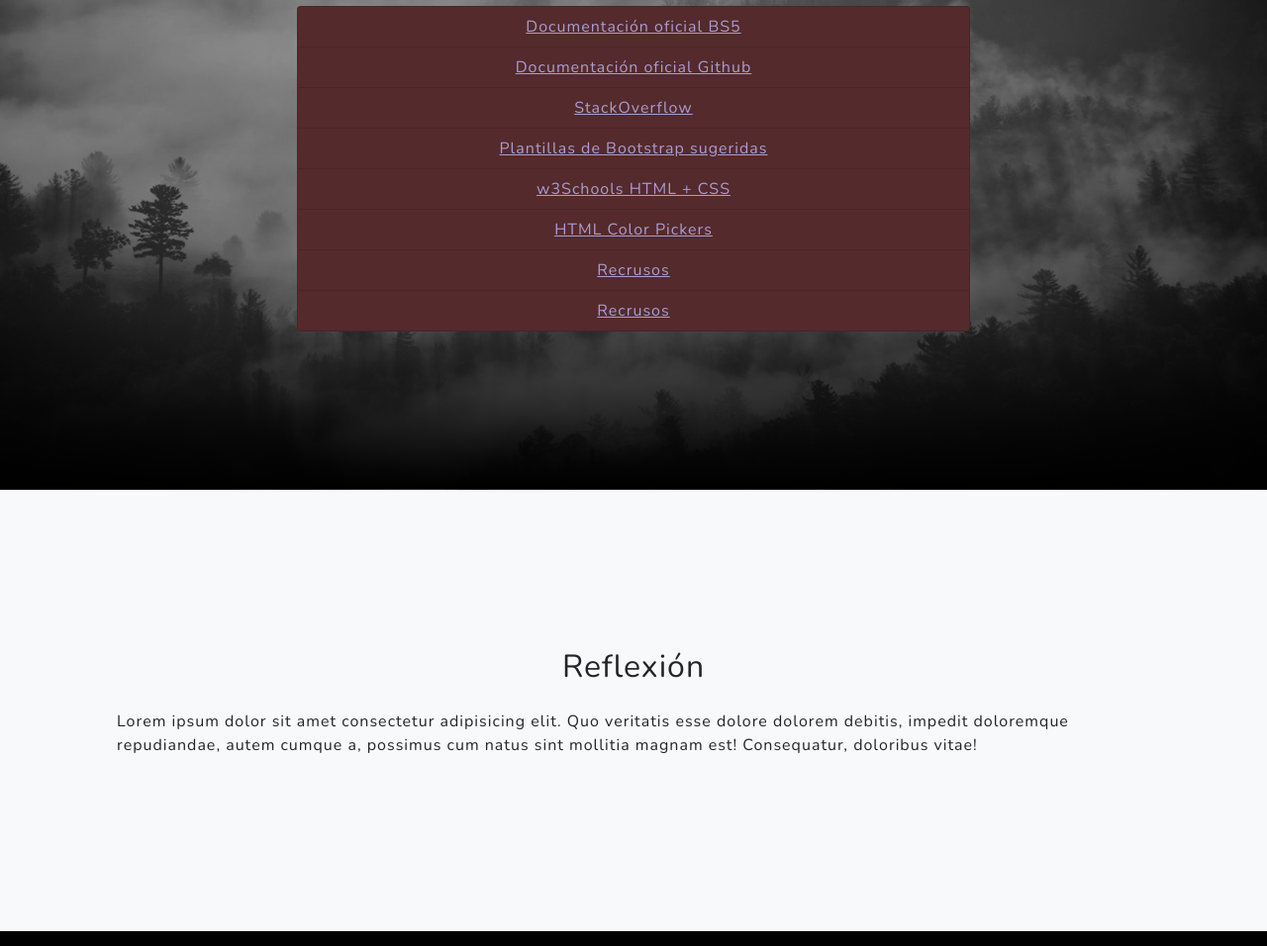
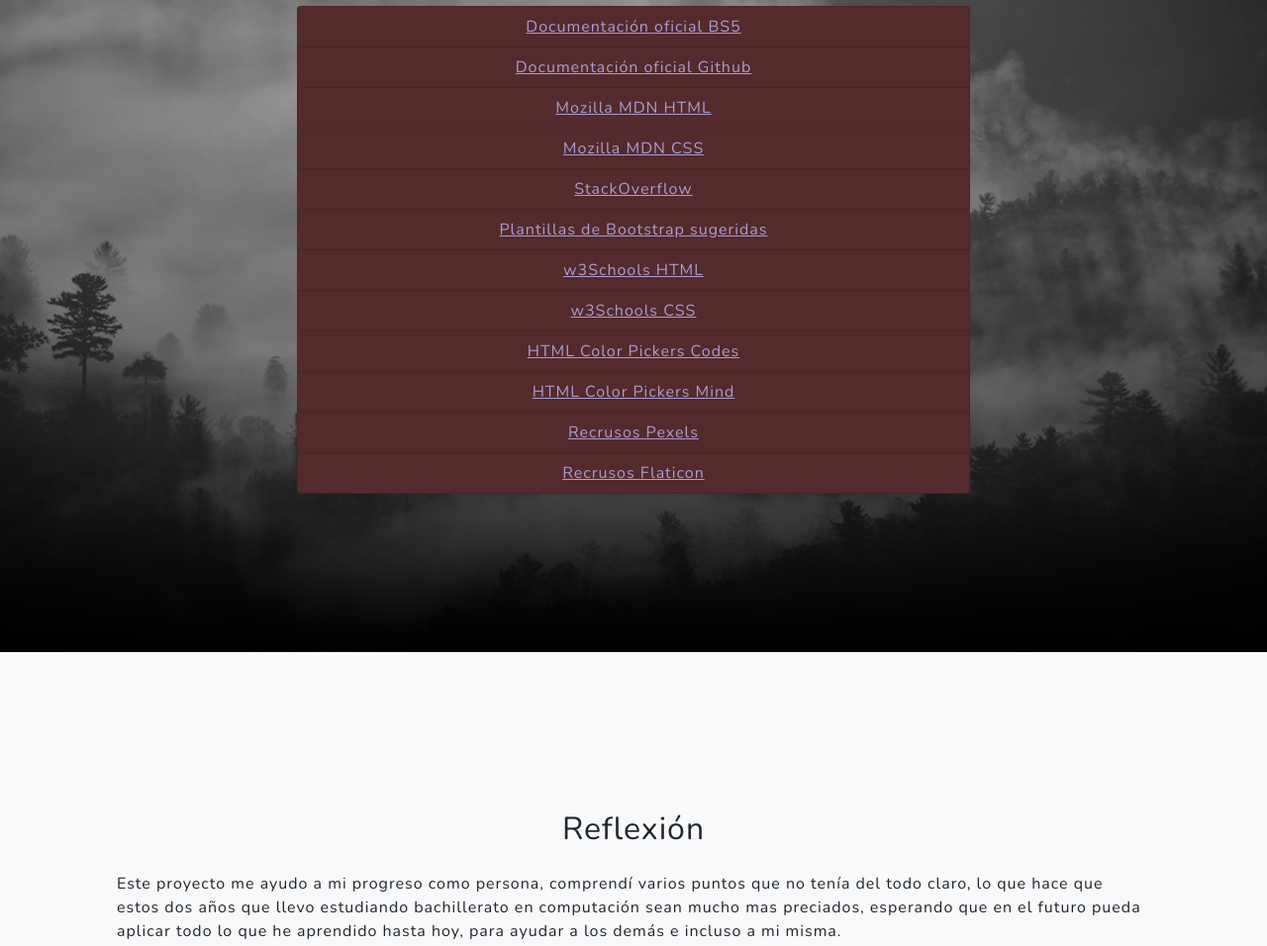
Before and after one commit to Ana-PG-15/ii-laboratorio-practica, a plain HTML site: page index.html in a window 1280 px wide. Shown: the part 4760-5716 px from the top of the page at 99% size. Drawn offline with nearby package versions, Linux system fonts and the light colour scheme.

Commit message:
Agregue reflexión y cambios en la documentación.

```diff
--- a/index.html
+++ b/index.html
@@ -155,25 +155,35 @@
                                 <a href="https://docs.github.com/es   ">  Documentación oficial Github </a>
                             </li>
                             <li class="list-group-item bg-secondary">
-                                <a href="https://developer.mozilla.org/es/docs/Web/HTMl                            ">  StackOverflow </a>
+                                <a href="https://developer.mozilla.org/es/docs/Web/HTMl    ">  Mozilla MDN HTML </a>
                             </li>
                             <li class="list-group-item bg-secondary">
-                                <a href="
-                                https://startbootstrap.com/ ">  Plantillas de Bootstrap sugeridas   </a>
+                                <a href="https://developer.mozilla.org/es/docs/Web/CSS       ">  Mozilla MDN CSS </a>
                             </li>
                             <li class="list-group-item bg-secondary">
-                                <a href="https://www.w3schools.com/html/                                ">  w3Schools HTML + CSS                                </a>
+                                <a href="   https://es.stackoverflow.com/           ">  StackOverflow  </a>
                             </li>
                             <li class="list-group-item bg-secondary">
-                                <a href="https://htmlcolorcodes.com/es/                                ">  HTML Color Pickers                               </a>
+                                <a href="https://startbootstrap.com/   ">  Plantillas de Bootstrap sugeridas       </a>
                             </li>
                             <li class="list-group-item bg-secondary">
-                                <a href="https://www.pexels.com/es-es/                                ">  Recrusos                              </a>
+                                <a href="https://www.w3schools.com/html/  ">  w3Schools HTML   </a>
                             </li>
                             <li class="list-group-item bg-secondary">
-                                <a href="https://www.pexels.com/es-es/                                ">  Recrusos                              </a>
+                                <a href="https://www.w3schools.com/css/     ">  w3Schools CSS             </a>
                             </li>
-
+                            <li class="list-group-item bg-secondary">
+                                <a href="https://htmlcolorcodes.com/es/     ">  HTML Color Pickers Codes                 </a>
+                            </li>
+                            <li class="list-group-item bg-secondary">
+                                <a href="http://colormind.io/         ">  HTML Color Pickers Mind                 </a>
+                            </li>
+                            <li class="list-group-item bg-secondary">
+                                <a href="https://www.pexels.com/es-es/       ">  Recrusos Pexels               </a>
+                            </li>
+                            <li class="list-group-item bg-secondary">
+                                <a href="https://www.flaticon.es/   ">  Recrusos Flaticon             </a>
+                            </li>
                           </ul>
 
 
@@ -187,7 +197,7 @@
 <section class="projects-section bg-light" id="reflexion">
     <h2  class="text-center mb-4">Reflexión</h2>
     <div class="container px-4 px-lg-5">
-<p> Lorem ipsum dolor sit amet consectetur adipisicing elit. Quo veritatis esse dolore dolorem debitis, impedit doloremque repudiandae, autem cumque a, possimus cum natus sint mollitia magnam est! Consequatur, doloribus vitae!</p>
+<p> Este proyecto me ayudo a mi progreso como persona, comprendí varios puntos que no tenía del todo claro, lo que hace que estos dos años que llevo estudiando bachillerato en computación sean mucho mas preciados, esperando que en el futuro pueda aplicar todo lo que he aprendido hasta hoy, para ayudar a los demás e incluso a mi misma.</p>
 </div>
 </section>
 
@@ -208,7 +218,7 @@
                         <div class="card py-4 h-100">
                             <div class="card-body text-center">
                                 <i class="fas fa-map-marked-alt text-primary mb-2"></i>
-                                <h4 class="text-uppercase m-0">Address</h4>
+                                <h4 class="text-uppercase m-0">Dirección</h4>
                                 <hr class="my-4 mx-auto" />
                                 <div class="small text-black-50">5A Avenida 6-12, Cdad. de Guatemala </div>
                             </div>
@@ -228,7 +238,7 @@
                         <div class="card py-4 h-100">
                             <div class="card-body text-center">
                                 <i class="fas fa-mobile-alt text-primary mb-2"></i>
-                                <h4 class="text-uppercase m-0">Phone</h4>
+                                <h4 class="text-uppercase m-0">Teléfono</h4>
                                 <hr class="my-4 mx-auto" />
                                 <div class="small text-black-50">2332-9333</div>
                             </div>
@@ -245,7 +255,7 @@
         <!-- Footer-->
         <footer class="footer bg-black small text-center text-white-50">
             <div class="container px-4 px-lg-5">Copyright &copy; Ana Peña 2021</div>
-            <div> plantilla oriinal <a href="./index-original.html"> Graysscale </a> de Startbootstrap </div>
+            <div> plantilla original <a href="./index-original.html"> Graysscale </a> de Startbootstrap </div>
             <div>Iconos diseñados por <a href="https://www.freepik.com" title="Freepik">Freepik</a> from <a href="https://www.flaticon.es/" title="Flaticon">www.flaticon.es</a></div>
 <div>Imagenes de paginas-web.site, genexus.com y dev.to </div>
 
```
